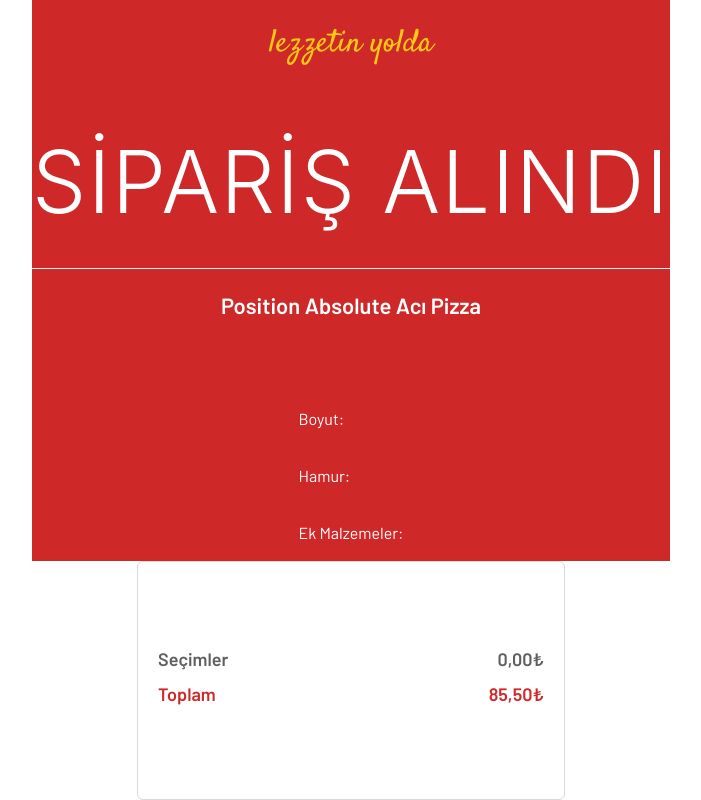
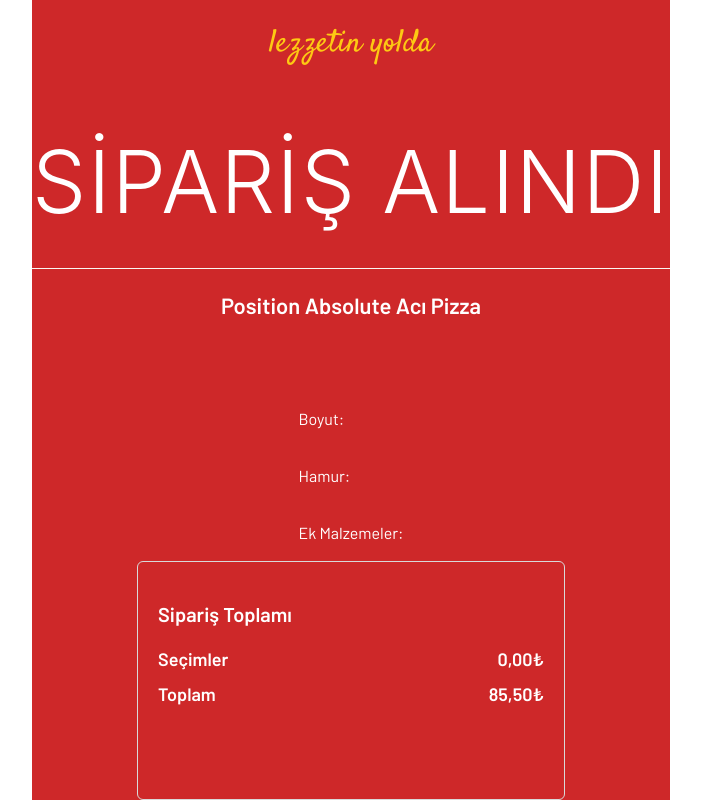
Before and after one commit to aleyna-yildizli/pizza-adv, a React (Vite) app: page /result in a window 1280 px wide. Shown: the part 285-1085 px from the top of the page, without its empty margins (289-990 px from the left). Built offline with nearby package versions, Linux system fonts and the light colour scheme.

Commit message:
Styling using props

```diff
--- a/src/components/Calculation/index.jsx
+++ b/src/components/Calculation/index.jsx
@@ -2,7 +2,7 @@ import React from 'react';
 import "./style.css";
 
 const Calculation = (props) => {
-  const { formData, count } = props;
+  const { formData, count, style} = props;
 
  //Ekstra malzemelerin toplam tutarını hesaplıyor.
   const calculateIngredientPrice = () => {
@@ -45,11 +45,11 @@ const calculateTotalPrice = () => {
   return (
     <div className="summaryCard">
     <p className='summaryCardTitle'>Sipariş Toplamı</p>
-    <div className="summaryValueGroup">
-      <div className="summaryValueGroupTitle">Seçimler</div>
+    <div className="summaryValueGroup" style={style}>
+      <div className="summaryValueGroupTitle ">Seçimler</div>
       <div className="summaryValueGroupValue">{calculateIngredientPrice()}</div>
     </div>
-    <div className="summaryValueGroup summaryValueGroup-red">
+    <div className="summaryValueGroup summaryValueGroup-red" style={style}>
       <div className="summaryValueGroupTitle">Toplam</div>
       <div className="summaryValueGroupValue">{calculateTotalPrice()}</div>
     </div>
--- a/src/pages/ResultPage/index.jsx
+++ b/src/pages/ResultPage/index.jsx
@@ -29,7 +29,7 @@ export default function ResultPage (props){
            </div>
            </div>
            <div className='resultPageCalculation'>
-           <Calculation formData={formData} count={count}></Calculation>
+           <Calculation formData={formData} count={count} style={{color:"white"}}></Calculation>
            </div>
            </div>
         </div>
--- a/src/pages/ResultPage/style.css
+++ b/src/pages/ResultPage/style.css
@@ -71,12 +71,13 @@
 }
 
 .resultPageCalculation {
-    background-color: white;
+    color: white;
     display: flex;
     flex-direction: column;
     align-items: center;
 
 }
+
 
 .resultPageSelectionInfo {
     display: flex;
```
